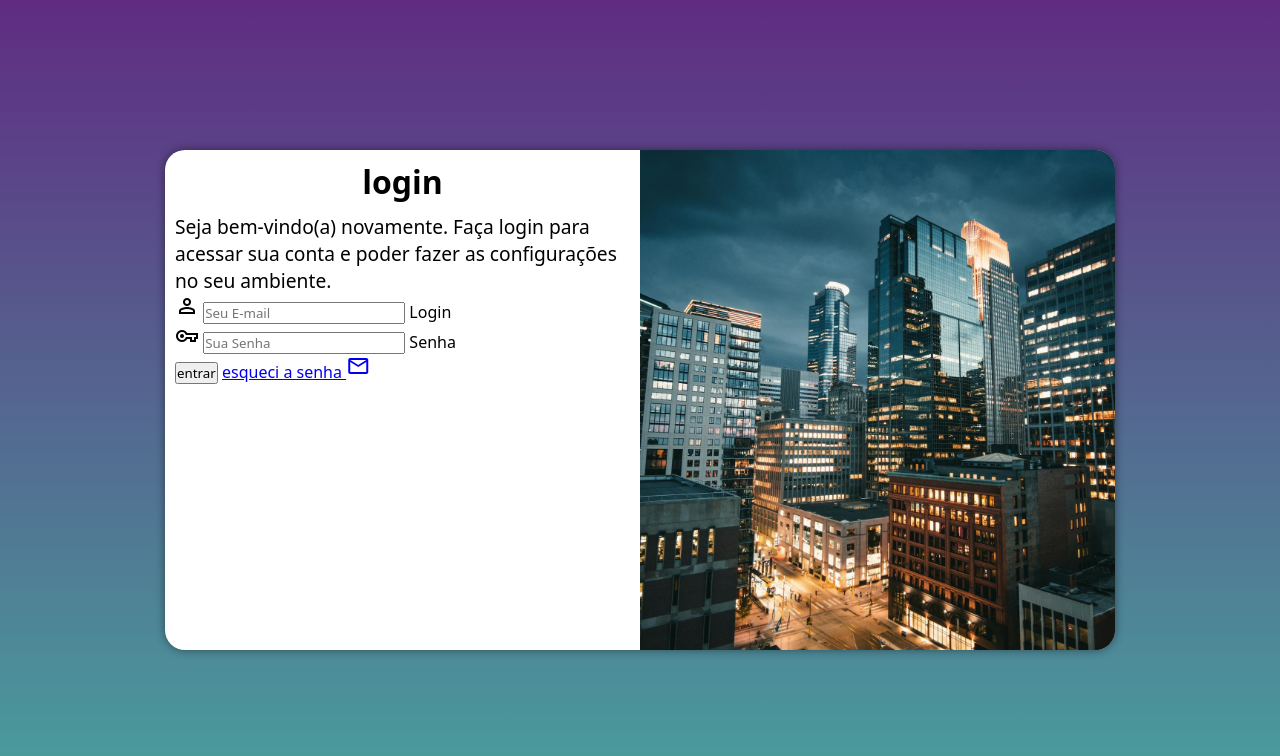
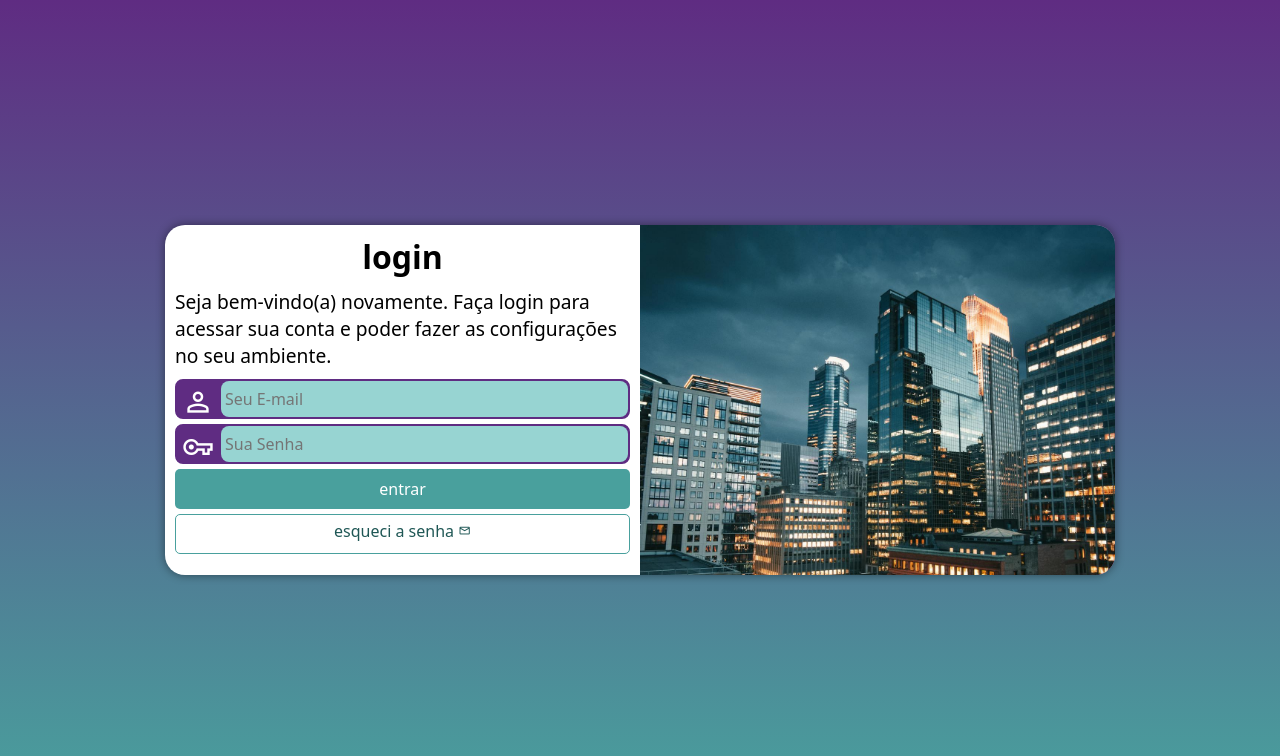
Before and after one commit to Ana-Mi/Projeto-login, a plain HTML site: page index.html in a window 1280 px wide. Drawn offline with nearby package versions, Linux system fonts and the light colour scheme.

Commit message:
finalização

```diff
--- a/estilos/media-query.css
+++ b/estilos/media-query.css
@@ -8,6 +8,7 @@
 
     section#login{
         width: 80vw;
+        height: 290px;
 
     }
 
@@ -32,6 +33,7 @@
 
     section#login{
         width: 950px;
+        height: 350px;
     }
 
     section#login > div#imagem{
--- a/estilos/style.css
+++ b/estilos/style.css
@@ -31,17 +31,18 @@ section#login{
     position: absolute;
     top: 50%;
     left: 50%;
-    transform: translate(-50%, -50%);
+
 
     background-color: white;
-    width: 250px;
-    height: 500px;
+    width: 260px;
+    height: 530px;
     border-radius: 20px;
     overflow: hidden;
     box-shadow: 0px 0px 10px rgba(0, 0, 0, 0.450);
 
     transition: width 0.5s, height 0.5s;
     transition-timing-function: ease;
+    transform: translate(-50%, -50%);
 }
 
 section#login > div#imagem{
@@ -64,5 +65,84 @@ div#formulario > h1 {
 }
 
 div#formulario > p{
+    font-size: 1em;
+    margin: 10px 0px;
+}
+
+form > div#campo{
+    background-color: #5f2c82;
+    border: 2px solid #5f2c82;
+    display:block;
+    width: 100%;
+    height: 40px;
+    border-radius: 8px;
+    margin: 5px 0px;
+}
+
+div#campo > label{
+
+    display: none;
+}
+
+div#campo > span{
+    color: white;
+
+    font-size: 2em;
+    width: 40px;
+    padding:5px;
+}
+
+div#campo > input{
+    background-color: #97d4d2;
+    font-size: 1em;
+    width: calc(100% - 44px);
+    height: 100%;
+    border: 0px;
+    padding: 4px;
+    border-radius: 8px;
+    transform: translateY(-42px) translateX(44px);
+}
+
+div#campo >input:focus-within{
+    background-color: white;
+}
+
+form > input[type=submit]{
+    display: block;
+    font-size: 1em;
+    width: 100%;
+    height: 40px;
+    background-color:#49a09d ;
+    color: white;
+    border: none;
+    border-radius: 5px;
+    cursor: pointer;
+}
+
+form > input[type=submit]:hover{
+    background-color: #2d6462;
+}
+
+form > a.botao{
+    display: block;
+    text-align: center;
+    font-size: 1em;
+    width: 100%;
+    height: 40px;
+    padding-top: 5px;
+    margin-top: 5px;
+    background-color: #ffffff;
+    color: #1f5755;
+    border: 1px solid #49a09d;
+    border-radius: 5px;
+    text-decoration: none;
+}
+
+form> a.botao:hover{
+    background-color: #0b8b87;
+}
+
+
+form > a.botao > span{
     font-size: 0.8em;
 }
--- a/index.html
+++ b/index.html
@@ -19,23 +19,23 @@
                 <p>Seja bem-vindo(a) novamente. Faça login para acessar sua conta
                      e poder fazer as configurações no seu ambiente.</p>
                      <form action="login.php" method="post" autocomplete="on">
-                        <div class="campo">
+                        <div id="campo">
                             <span class="material-symbols-outlined">
                                 person
                                 </span>
                            <input type="email" name="login" id="ilogin" placeholder="Seu E-mail" autocomplete="email" required maxlength="30">
-                           <label for="ilogin">Login</label>
+                           <label for="ilogin">login</label>
                         </div>
 
-                        <div class="campo">
+                        <div id="campo">
                             <span class="material-symbols-outlined">
                                 vpn_key
                                 </span>
                             <input type="password" name="senha" id="isenha" placeholder="Sua Senha" autocomplete="current-password" required minlength="8" maxlength="20">
-                            <label for="isenha">Senha</label>
+                            <label for="isenha">senha</label>
                         </div>
                         <input type="submit" value="entrar">
-                        <a href="esqueci.html">
+                        <a href="esqueci.html" class="botao">
                             esqueci a senha <span class="material-symbols-outlined"> mail </span>
                         </a>
 
```
